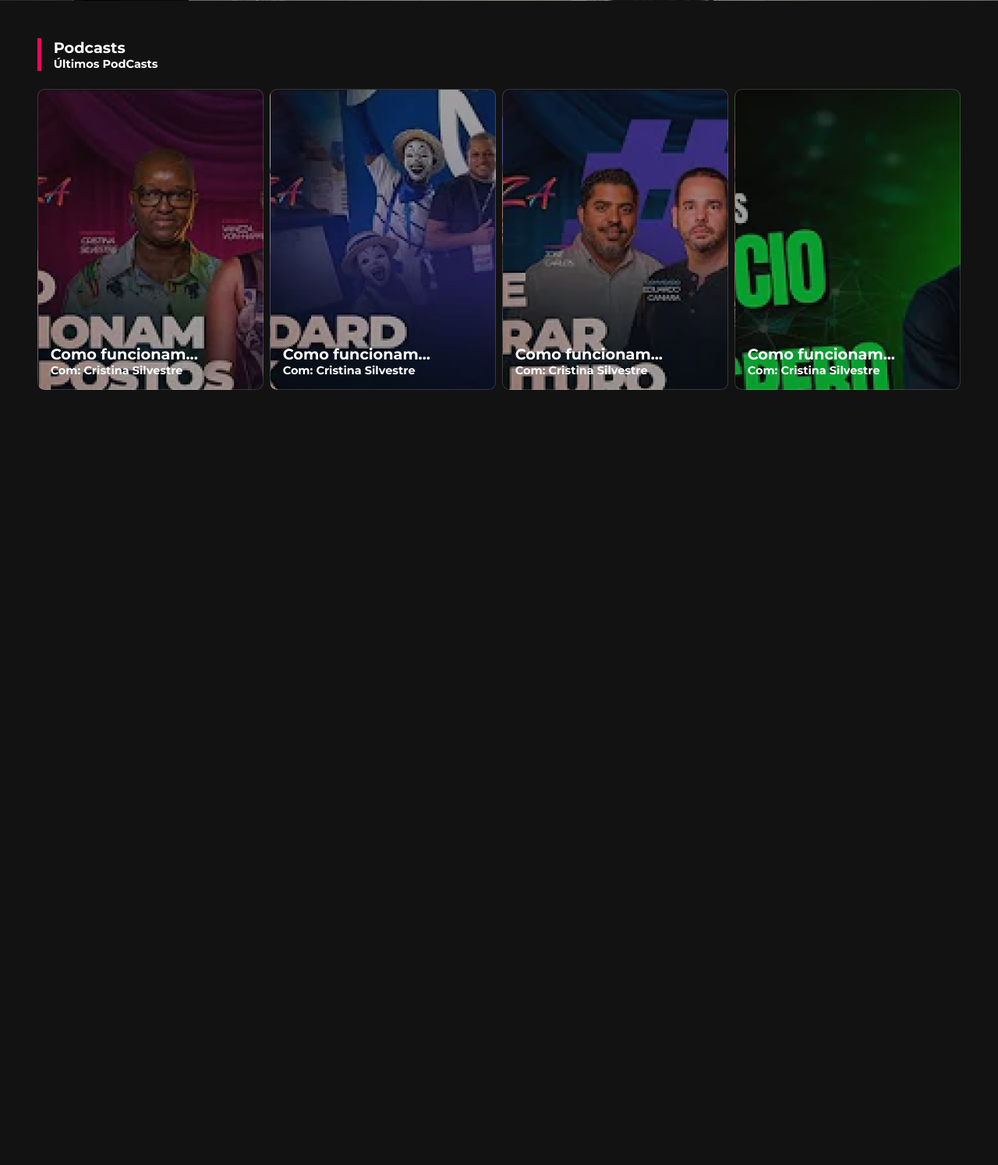
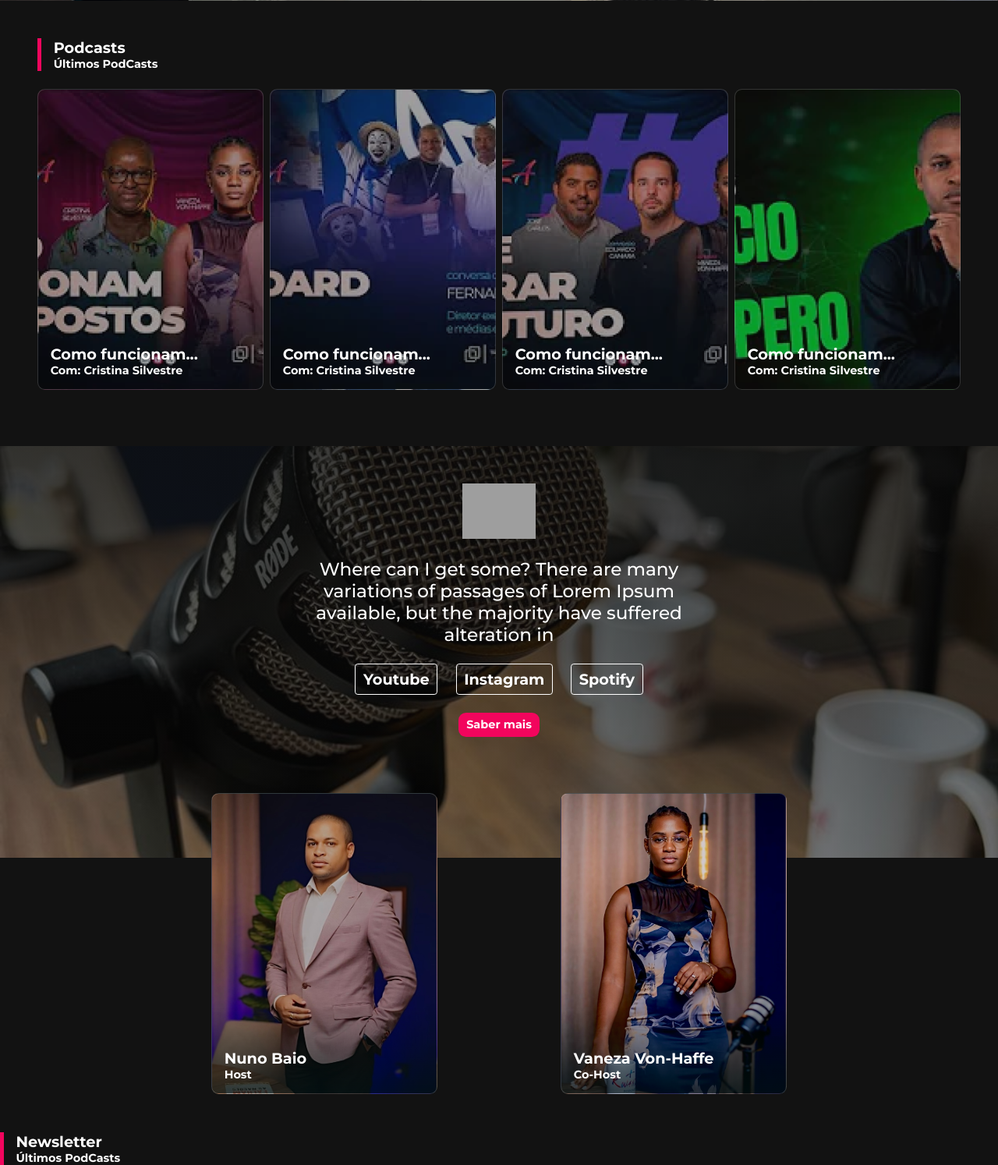
Before and after one commit to H3lc1ooS/maiskwanza.com, a PHP site: page / in a window 1280 px wide. Shown: the part 905-2399 px from the top of the page at 78% size. Before the commit the page ends 1405 px from the top, so only its background shows below. Run offline with PHP 8.4, Linux system fonts and the light colour scheme; grey boxes are pictures that could not be loaded.

Commit message:
style: fiz a secção sobre nós. adicionei e fiz alterações em objetos

```diff
--- a/assets/css/objects.css
+++ b/assets/css/objects.css
@@ -15,4 +15,12 @@
     padding: var(--small-sz);
     border-radius: 1rem;
     border: solid 1px var(--light-color);
+    background-size: cover;
+    background-position: center;
 }
+.social-link-card{
+    padding: var(--button-p);
+    border: solid 1px var(--white-color);
+    border-radius: 0.4rem;
+    color: var(--white-color);
+}
--- a/assets/css/root.css
+++ b/assets/css/root.css
@@ -99,3 +99,6 @@
 .j-around{
     justify-content: space-around;
 }
+.t-center{
+    text-align: center;
+}
--- a/assets/css/style.css
+++ b/assets/css/style.css
@@ -91,3 +91,43 @@
 .Podcast-Card:nth-child(4){
     background-image: url('/assets/img/PodCastSection/p4.png');
 }
+
+/* SOBRE NÓS */
+
+.sobrenos{
+    position: relative;
+    height: 110vh;
+}
+
+.Podcast-info{
+    height: 60%;
+    background-image: linear-gradient( #0b0b0bcc, #0606068b), url(/assets/img/micro.jpg);
+    background-size: cover;
+    background-position: center;
+    padding: 5rem;
+    gap: var(--mid-sz);
+}
+
+.text-sobrenos{
+    color: var(--white-color);
+    font-weight: var(--normal-font);
+    font-size: var(--mid-sz);
+    width: 40%;
+}
+
+.social-links{
+    gap: var(--mid-sz);
+}
+
+.host-card:nth-child(1){
+    background-image: linear-gradient(180deg, #ffffff00 71%, #001012b0 99%), url(/assets/img/nuno_baio.JPG);
+}
+
+.host-card:nth-child(2){
+    background-image: linear-gradient(180deg, #ffffff00 71%, #001012b0 99%), url(/assets/img/vaneza_von-haffe.JPG);
+}
+.Podcast-hosts{
+    width: 70%;
+    position: absolute;
+    bottom: 5rem;
+}
--- a/index.html
+++ b/index.html
@@ -98,7 +98,60 @@
                     </section>
                 </a>
             </section>
+        </section>
+
+        <!-- "Sobre nós"-->
+
+        <section class="sobrenos flex col a-center">
+            <section class="Podcast-info flex a-center col t-center f-width">
+                <section class="logo-container">
+                    <img src="./assets/img/logo.svg" alt="Logo do +Kwanza" class="logo">
+                </section>
+                <p class="text-sobrenos">Where can I get some?
+                    There are many variations of passages of Lorem Ipsum available, but the majority have suffered alteration in </p>
+                <section class="social-links flex row">
+                    <a href="" class="social-link-card">
+                        <i class="fa-brands fa-youtube"></i>
+                        <h1>Youtube</h1>
+                    </a>
+                    <a href="" class="social-link-card">
+                        <i class="fa-brands fa-instagram"></i>
+                        <h1>Instagram </h1>
+                    </a>
+                    <a href="" class="social-link-card">
+                        <i class="fa-brands fa-spotify"></i>
+                        <h1>Spotify</h1>
+                    </a>
+                </section>
+                <a href="" class="newsletter-button"><h2>Saber mais</h2></a>
+            </section>
+            <section class="Podcast-hosts flex j-around a-center ">
+                <a href="" class="host-card sm-Card">
+                    <section class="description">
+                        <h1>Nuno Baio</h1>
+                        <h2>Host</h2>
+                    </section>
+                </a>
+                <a href="" class="host-card sm-Card">
+                    <section class="description">
+                        <h1>Vaneza Von-Haffe</h1>
+                        <h2>Co-Host</h2>
+                    </section>
+                </a>
+            </section>
+        </section>
+
+        <!-- Newsletter -->
+        <section class="newsletter">
+            <section class="title">
+                <h1>Newsletter</h1>
+                <h2>Últimos PodCasts</h2>
+            </section>
+
+        </section>
+
     </main>
+
 
     <!-- Footer -->
     <footer>
```
Also changed, not shown: assets/img/micro.jpg (added), assets/img/nuno_baio.JPG (added), assets/img/vaneza_von-haffe.JPG (added).
